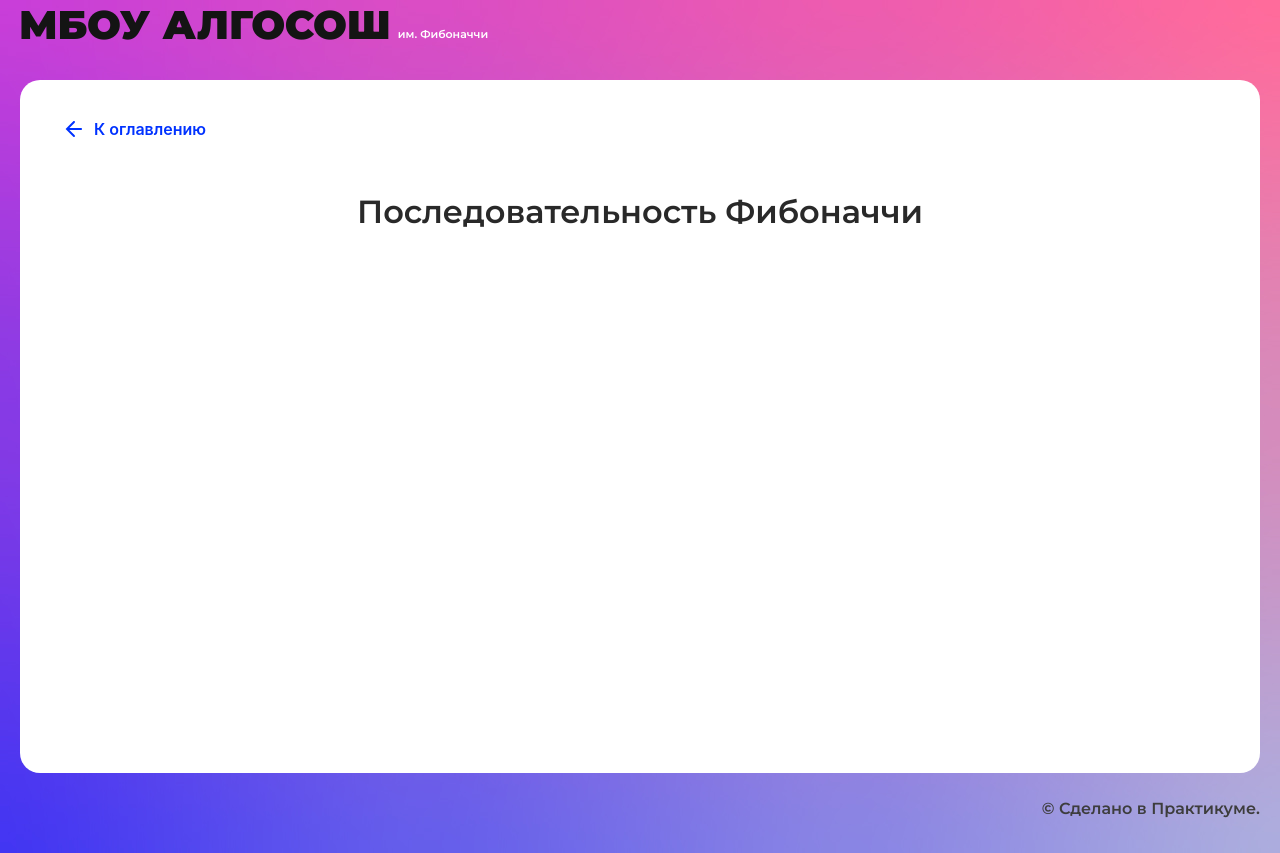
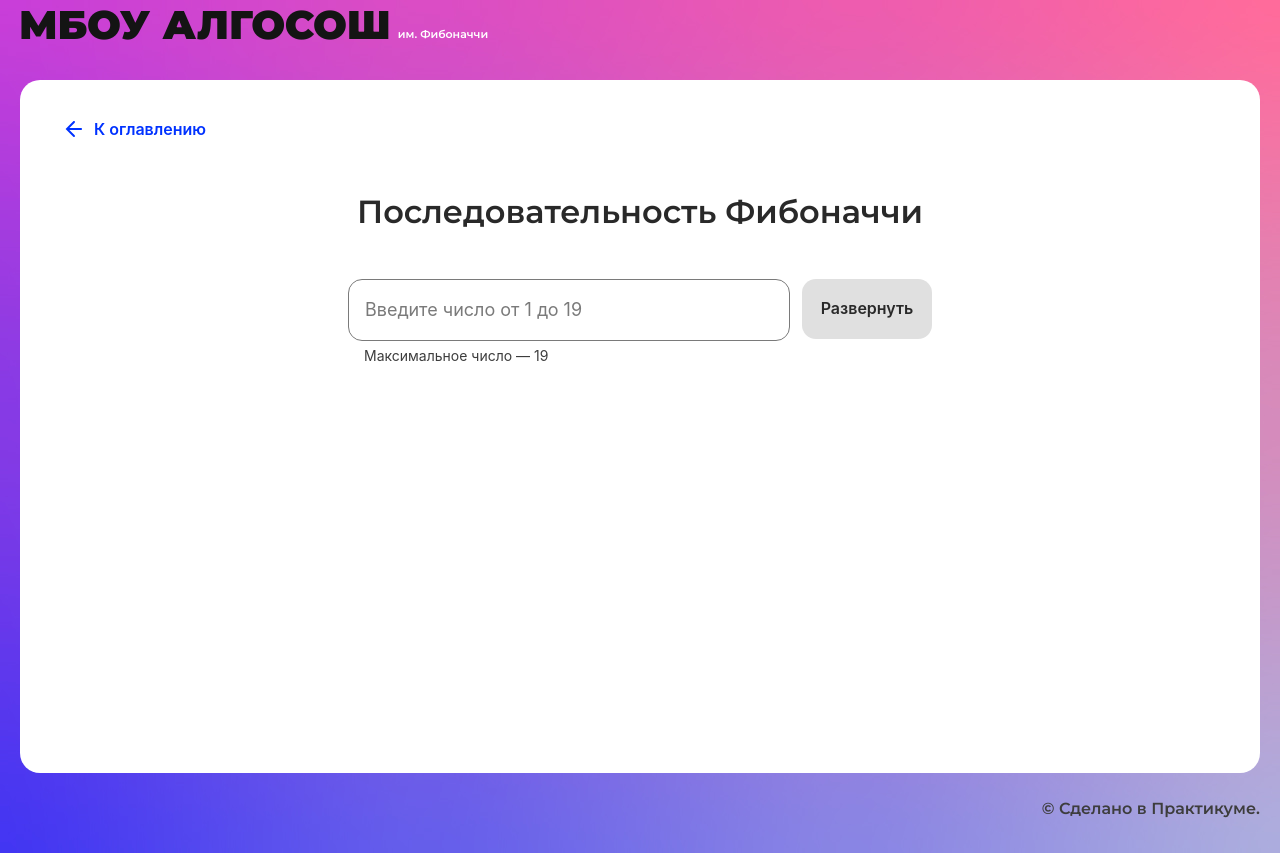
Before and after one commit to RoChernikov/algososh, a React (Create React App) app: page /fibonacci in a window 1280 px wide. Built offline with nearby package versions, Linux system fonts and the light colour scheme.

Commit message:
feat: fibonacci page has been added

```diff
--- a/src/components/ui/circle/circle.module.css
+++ b/src/components/ui/circle/circle.module.css
@@ -5,6 +5,8 @@
   align-items: center;
   box-sizing: border-box;
   width: fit-content;
+  opacity: 0;
+  animation: appearance 0.5s forwards;
 }
 
 .circle {
@@ -73,3 +75,12 @@
 .tail60.element {
   bottom: -100px;
 }
+
+@keyframes appearance {
+  0% {
+    opacity: 0;
+  }
+  100% {
+    opacity: 1;
+  }
+}
--- a/src/components/ui/circle/circle.tsx
+++ b/src/components/ui/circle/circle.tsx
@@ -1,6 +1,6 @@
-import React from "react";
-import styles from "./circle.module.css";
-import { ElementStates } from "../../../types/element-states";
+import React from 'react';
+import styles from './circle.module.css';
+import {ElementStates} from '../../../types/element-states';
 
 interface CircleProps {
   state?: ElementStates;
@@ -8,7 +8,7 @@ interface CircleProps {
   head?: string | React.ReactElement | null;
   index?: number;
   tail?: string | React.ReactElement | null;
-  tailType?: "string" | "element";
+  tailType?: 'string' | 'element';
   extraClass?: string;
   isSmall?: boolean;
 }
@@ -19,45 +19,40 @@ export const Circle: React.FC<CircleProps> = ({
   head,
   index,
   tail,
-  extraClass = "",
-  isSmall,
+  extraClass = '',
+  isSmall
 }) => {
   return (
-    <div className={`${styles.content} ${extraClass}`}>
+    <li className={`${styles.content} ${extraClass}`}>
       <div
         className={`text text_type_input text_color_input mb-4 ${
           styles.absolute
         } ${styles.head} ${
-          styles[typeof head === "string" ? "string" : "element"]
-        }`}
-      >
+          styles[typeof head === 'string' ? 'string' : 'element']
+        }`}>
         {head}
       </div>
       <div
-        className={`${styles.circle}  ${isSmall ? styles.small : ""} ${
+        className={`${styles.circle}  ${isSmall ? styles.small : ''} ${
           styles[state]
-        }`}
-      >
+        }`}>
         <p
-          className={`text text_type_circle text_color_input ${styles.letter}`}
-        >
+          className={`text text_type_circle text_color_input ${styles.letter}`}>
           {letter}
         </p>
       </div>
       <p
-        className={`text text_type_input text_color_input mt-4 ${styles.absolute} ${styles.index}`}
-      >
+        className={`text text_type_input text_color_input mt-4 ${styles.absolute} ${styles.index}`}>
         {index?.toString()}
       </p>
       <div
         className={`text text_type_input text_color_input mt-4 ${
           styles.absolute
         } ${index?.toString() ? styles.tail60 : styles.tail30} ${
-          styles[typeof tail === "string" ? "string" : "element"]
-        }`}
-      >
+          styles[typeof tail === 'string' ? 'string' : 'element']
+        }`}>
         {tail}
       </div>
-    </div>
+    </li>
   );
 };
--- /dev/null
+++ b/src/pages/fibonacci/fibonacci.module.css
@@ -0,0 +1,14 @@
+.circleList {
+  display: flex;
+  flex-wrap: wrap;
+  justify-content: center;
+  max-width: 944px;
+  list-style-type: none;
+  margin: 0 auto;
+  margin-top: 48px;
+  padding: 0;
+  align-items: center;
+  align-content: flex-start;
+  column-gap: 16px;
+  row-gap: 48px;
+}
--- a/src/pages/fibonacci/fibonacci.tsx
+++ b/src/pages/fibonacci/fibonacci.tsx
@@ -1,8 +1,57 @@
-import React from 'react';
+import React, {useState, FormEvent} from 'react';
 import {SolutionLayout} from '../../components/ui/solution-layout/solution-layout';
+import {Input} from '../../components/ui/input/input';
+import {Button} from '../../components/ui/button/button';
+import {Circle} from '../../components/ui/circle/circle';
+import InputWrapper from '../../components/input-wrapper/input-wrapper';
+import styles from './fibonacci.module.css';
+import calcFib from './utils';
 
 const FibonacciPage: React.FC = () => {
-  return <SolutionLayout title="Последовательность Фибоначчи"></SolutionLayout>;
+  const maxValue = 19;
+  const [inputValue, setInputValue] = useState<number>();
+  const [numbersArr, setNumbersArr] = useState<number[]>([]);
+  const [inProgress, setInProgress] = useState(false);
+
+  return (
+    <SolutionLayout title="Последовательность Фибоначчи">
+      <form
+        onSubmit={evt => {
+          evt.preventDefault();
+          inputValue && calcFib(inputValue, setInProgress, setNumbersArr);
+          setInputValue(0);
+        }}>
+        <InputWrapper>
+          <Input
+            disabled={inProgress}
+            placeholder="Введите число от 1 до 19"
+            type="number"
+            min={1}
+            value={inputValue || ''}
+            onChange={(evt: FormEvent<HTMLInputElement>) =>
+              setInputValue(
+                Number(evt.currentTarget.value.replace(/[^0-9]/g, ''))
+              )
+            }
+            isLimitText={true}
+            maxLength={2}
+            max={maxValue}
+          />
+          <Button
+            disabled={inputValue ? inputValue > maxValue : true}
+            isLoader={inProgress}
+            text="Развернуть"
+            type="submit"
+          />
+        </InputWrapper>
+      </form>
+      <ul className={styles.circleList}>
+        {numbersArr.map((num, idx) => {
+          return <Circle letter={num.toString()} key={idx} index={idx} />;
+        })}
+      </ul>
+    </SolutionLayout>
+  );
 };
 
 export default FibonacciPage;
--- /dev/null
+++ b/src/pages/fibonacci/utils.ts
@@ -0,0 +1,23 @@
+import {Dispatch, SetStateAction} from 'react';
+import {getFibArray} from '../../utils/algorithms-utils';
+import {SHORT_DELAY_IN_MS} from '../../constants/delays';
+import {setDelay} from '../../utils/utils';
+
+const calcFib = async (
+  value: number,
+  progressSetter: Dispatch<SetStateAction<boolean>>,
+  numbersSetter: Dispatch<SetStateAction<number[]>>
+) => {
+  progressSetter(true);
+  // получаем массив чисел фибоначчи
+  const fibArray = [...getFibArray(value)];
+  const renderFib: number[] = [];
+  for (let num of fibArray) {
+    renderFib.push(num);
+    numbersSetter([...renderFib]);
+    await setDelay(SHORT_DELAY_IN_MS);
+  }
+  progressSetter(false);
+};
+
+export default calcFib;
--- a/src/pages/string/string.tsx
+++ b/src/pages/string/string.tsx
@@ -10,13 +10,19 @@ import swapChars from './utils';
 
 const StringPage: React.FC = () => {
   const [inputValue, setInputValue] = useState('');
-  const [letters, setLetters] = useState<TStringChar[]>([]);
+  const [lettersArr, setLettersArr] = useState<TStringChar[]>([]);
   const [inProgress, setInProgress] = useState(false);
 
   return (
     <SolutionLayout title="Строка">
+      <form
+        onSubmit={evt => {
+          evt.preventDefault();
+          swapChars(inputValue, setInputValue, setLettersArr, setInProgress);
+        }}>
         <InputWrapper>
           <Input
+            disabled={inProgress}
             value={inputValue}
             onChange={(evt: FormEvent<HTMLInputElement>) =>
               setInputValue(evt.currentTarget.value)
@@ -29,13 +35,12 @@ const StringPage: React.FC = () => {
             isLoader={inProgress}
             text="Развернуть"
             type="submit"
-          onClick={() =>
-            swapChars(inputValue, setInputValue, setLetters, setInProgress)
-          }
           />
         </InputWrapper>
+      </form>
+
       <ul className={styles.circleList}>
-        {letters.map((char, idx) => {
+        {lettersArr.map((char, idx) => {
           return <Circle state={char.state} letter={char.char} key={idx} />;
         })}
       </ul>
--- a/src/utils/algorithms-utils.ts
+++ b/src/utils/algorithms-utils.ts
@@ -7,3 +7,11 @@ export const swapElements = (
 ): void => {
   [arr[firstIndex], arr[secondIndex]] = [arr[secondIndex], arr[firstIndex]];
 };
+
+export const getFibArray = (n: number): number[] => {
+  let arr: number[] = [0, 1];
+  for (let i = 2; i <= n + 1; i++) {
+    arr.push(arr[i - 2] + arr[i - 1]);
+  }
+  return arr.slice(1);
+};
```
Also changed, not shown: src/components/ui/input/input.tsx (+7 -8 lines). Lines whose indentation alone changed are shown as unchanged.
